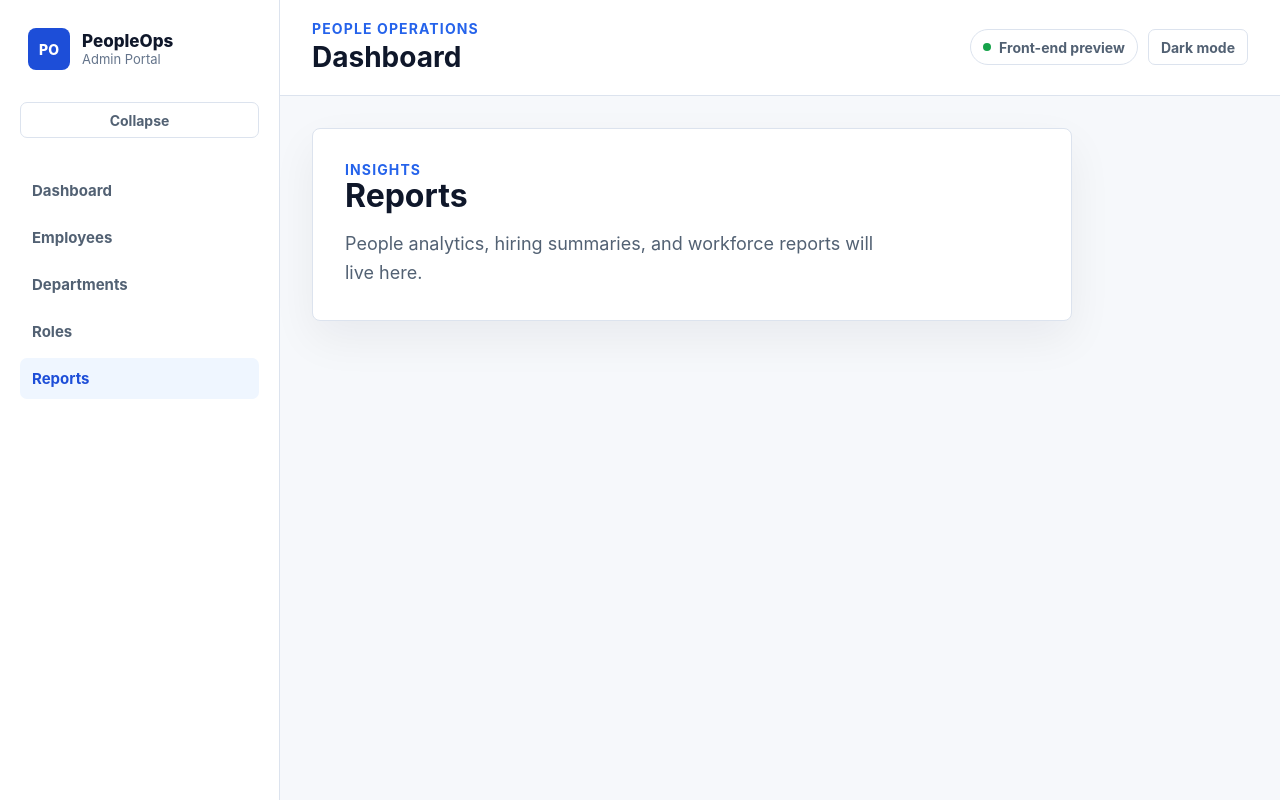
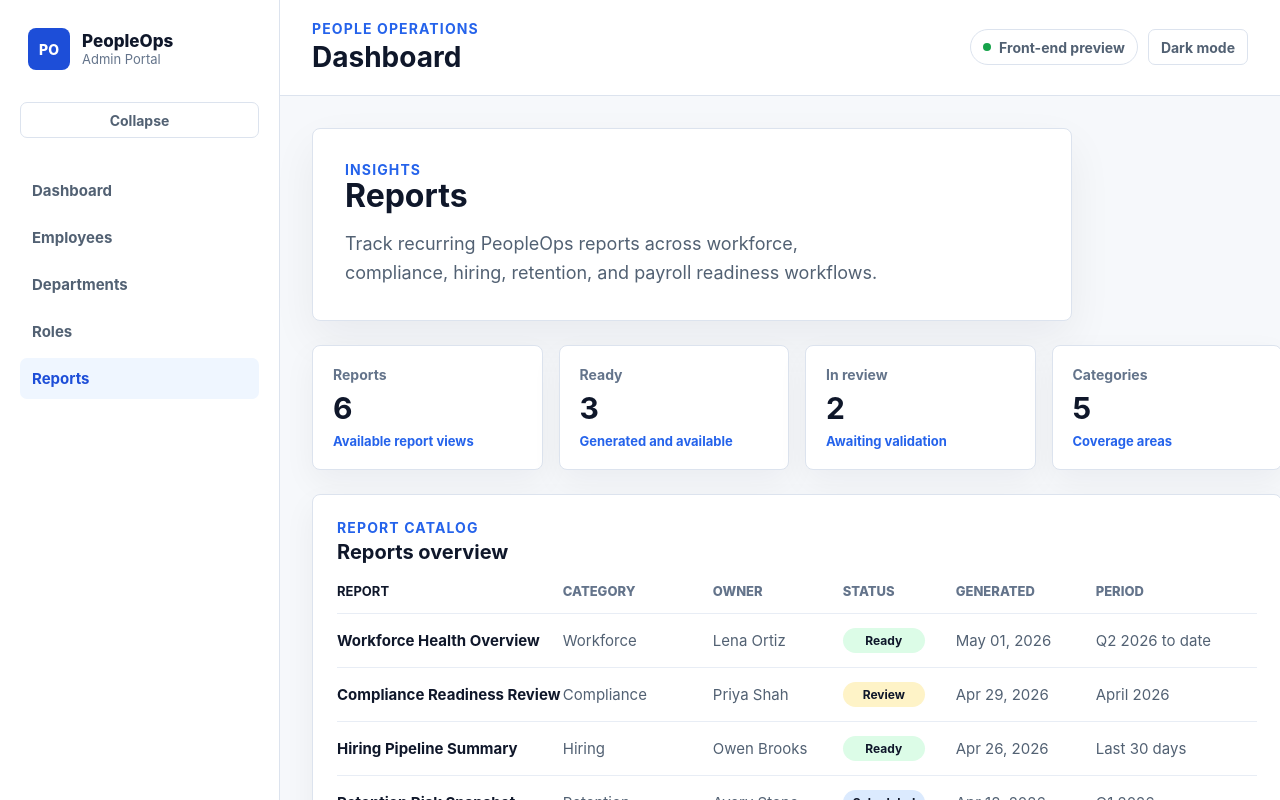
Before and after one commit to milanNbg/peopleops-admin-portal, a React (Vite) app: page /reports in a window 1280 px wide. Shown: the top 800 px of the page. Built offline with nearby package versions, Linux system fonts and the light colour scheme.

Commit message:
Add reports feature page

```diff
--- a/src/App.scss
+++ b/src/App.scss
@@ -216,6 +216,11 @@
 }
 
 .roles-page {
+  display: grid;
+  gap: 24px;
+}
+
+.reports-page {
   display: grid;
   gap: 24px;
 }
@@ -535,6 +540,68 @@
   background: var(--color-neutral-soft);
 }
 
+.reports-table {
+  display: grid;
+  overflow-x: auto;
+}
+
+.reports-row {
+  display: grid;
+  grid-template-columns:
+    minmax(220px, 1.4fr) minmax(150px, 0.9fr) minmax(130px, 0.8fr)
+    minmax(110px, 0.7fr) minmax(140px, 0.8fr) minmax(160px, 1fr);
+  min-width: 920px;
+  padding: 14px 0;
+  border-top: 1px solid var(--color-border-soft);
+  color: var(--color-muted);
+  font-size: 15px;
+}
+
+.reports-row span {
+  display: flex;
+  align-items: center;
+}
+
+.reports-row span:first-child {
+  color: var(--color-heading);
+  font-weight: 750;
+}
+
+.reports-row-header {
+  padding-top: 0;
+  border-top: 0;
+  color: var(--color-subtle);
+  font-size: 13px;
+  font-weight: 800;
+  text-transform: uppercase;
+}
+
+.report-status {
+  display: inline-flex;
+  align-items: center;
+  justify-content: center;
+  min-width: 82px;
+  padding: 5px 10px;
+  border-radius: 999px;
+  font-size: 12px;
+  font-weight: 800;
+}
+
+.report-status-ready {
+  color: var(--color-success-text);
+  background: var(--color-success-soft);
+}
+
+.report-status-review {
+  color: var(--color-warning-text);
+  background: var(--color-warning-soft);
+}
+
+.report-status-scheduled {
+  color: var(--color-accent-strong);
+  background: var(--color-focus);
+}
+
 .status-badge {
   display: inline-flex;
   align-items: center;
--- /dev/null
+++ b/src/data/reports.ts
@@ -0,0 +1,58 @@
+import type { Report } from '../types/report'
+
+export const reports: Report[] = [
+  {
+    category: 'Workforce',
+    generatedDate: 'May 01, 2026',
+    id: 'report-workforce-health',
+    name: 'Workforce Health Overview',
+    owner: 'Lena Ortiz',
+    period: 'Q2 2026 to date',
+    status: 'Ready',
+  },
+  {
+    category: 'Compliance',
+    generatedDate: 'Apr 29, 2026',
+    id: 'report-compliance-readiness',
+    name: 'Compliance Readiness Review',
+    owner: 'Priya Shah',
+    period: 'April 2026',
+    status: 'Review',
+  },
+  {
+    category: 'Hiring',
+    generatedDate: 'Apr 26, 2026',
+    id: 'report-hiring-pipeline',
+    name: 'Hiring Pipeline Summary',
+    owner: 'Owen Brooks',
+    period: 'Last 30 days',
+    status: 'Ready',
+  },
+  {
+    category: 'Retention',
+    generatedDate: 'Apr 18, 2026',
+    id: 'report-retention-risk',
+    name: 'Retention Risk Snapshot',
+    owner: 'Avery Stone',
+    period: 'Q1 2026',
+    status: 'Scheduled',
+  },
+  {
+    category: 'Payroll readiness',
+    generatedDate: 'Apr 15, 2026',
+    id: 'report-payroll-readiness',
+    name: 'Payroll Readiness Checklist',
+    owner: 'Nina Patel',
+    period: 'May 2026 cycle',
+    status: 'Review',
+  },
+  {
+    category: 'Workforce',
+    generatedDate: 'Apr 08, 2026',
+    id: 'report-location-distribution',
+    name: 'Location Distribution Report',
+    owner: 'Maya Chen',
+    period: 'Q1 2026',
+    status: 'Ready',
+  },
+]
--- a/src/features/reports/ReportsPage.tsx
+++ b/src/features/reports/ReportsPage.tsx
@@ -1,9 +1,149 @@
-export const ReportsPage = () => (
-  <section className="placeholder-page" aria-labelledby="reports-title">
+import { useEffect, useMemo, useState } from 'react'
+import { ErrorState } from '../../components/ui/ErrorState'
+import { LoadingState } from '../../components/ui/LoadingState'
+import { MetricCard } from '../../components/ui/MetricCard'
+import { getReports } from '../../services/reportsService'
+import type { Report, ReportStatus } from '../../types/report'
+
+const reportStatusClassNames: Record<ReportStatus, string> = {
+  Ready: 'ready',
+  Review: 'review',
+  Scheduled: 'scheduled',
+}
+
+export const ReportsPage = () => {
+  const [reports, setReports] = useState<Report[]>([])
+  const [error, setError] = useState<string | null>(null)
+  const [isLoading, setIsLoading] = useState(true)
+
+  const reportSummary = useMemo(() => {
+    const readyReports = reports.filter(
+      (report) => report.status === 'Ready',
+    ).length
+    const reportsInReview = reports.filter(
+      (report) => report.status === 'Review',
+    ).length
+    const categories = new Set(reports.map((report) => report.category)).size
+
+    return {
+      categories,
+      readyReports,
+      reportsInReview,
+      totalReports: reports.length,
+    }
+  }, [reports])
+
+  useEffect(() => {
+    let isMounted = true
+
+    const loadReports = async () => {
+      try {
+        const reportData = await getReports()
+
+        if (isMounted) {
+          setReports(reportData)
+          setError(null)
+        }
+      } catch {
+        if (isMounted) {
+          setError('Report data could not be loaded. Please try again later.')
+        }
+      } finally {
+        if (isMounted) {
+          setIsLoading(false)
+        }
+      }
+    }
+
+    loadReports()
+
+    return () => {
+      isMounted = false
+    }
+  }, [])
+
+  return (
+    <div className="reports-page">
+      <section className="welcome-panel" aria-labelledby="reports-title">
         <p className="eyebrow">Insights</p>
         <h2 id="reports-title">Reports</h2>
         <p className="intro">
-      People analytics, hiring summaries, and workforce reports will live here.
+          Track recurring PeopleOps reports across workforce, compliance,
+          hiring, retention, and payroll readiness workflows.
         </p>
       </section>
+
+      {isLoading ? (
+        <LoadingState message="Loading report data..." />
+      ) : error ? (
+        <ErrorState message={error} title="Report data unavailable" />
+      ) : (
+        <>
+          <section className="metric-grid" aria-label="Report summary">
+            <MetricCard
+              label="Reports"
+              trend="Available report views"
+              value={String(reportSummary.totalReports)}
+            />
+            <MetricCard
+              label="Ready"
+              trend="Generated and available"
+              value={String(reportSummary.readyReports)}
+            />
+            <MetricCard
+              label="In review"
+              trend="Awaiting validation"
+              value={String(reportSummary.reportsInReview)}
+            />
+            <MetricCard
+              label="Categories"
+              trend="Coverage areas"
+              value={String(reportSummary.categories)}
+            />
+          </section>
+
+          <section className="dashboard-card" aria-labelledby="report-list-title">
+            <div className="section-heading">
+              <p className="eyebrow">Report catalog</p>
+              <h3 id="report-list-title">Reports overview</h3>
+            </div>
+
+            <div
+              className="reports-table"
+              role="table"
+              aria-label="Reports overview"
+            >
+              <div className="reports-row reports-row-header" role="row">
+                <span role="columnheader">Report</span>
+                <span role="columnheader">Category</span>
+                <span role="columnheader">Owner</span>
+                <span role="columnheader">Status</span>
+                <span role="columnheader">Generated</span>
+                <span role="columnheader">Period</span>
+              </div>
+
+              {reports.map((report) => (
+                <div className="reports-row" role="row" key={report.id}>
+                  <span role="cell">{report.name}</span>
+                  <span role="cell">{report.category}</span>
+                  <span role="cell">{report.owner}</span>
+                  <span role="cell">
+                    <span
+                      className={`report-status report-status-${
+                        reportStatusClassNames[report.status]
+                      }`}
+                    >
+                      {report.status}
+                    </span>
+                  </span>
+                  <span role="cell">{report.generatedDate}</span>
+                  <span role="cell">{report.period}</span>
+                </div>
+              ))}
+            </div>
+          </section>
+        </>
+      )}
+    </div>
   )
+}
--- /dev/null
+++ b/src/services/reportsService.ts
@@ -0,0 +1,8 @@
+import { reports } from '../data/reports'
+import { mockDelay } from '../utils/mockDelay'
+
+export const getReports = async () => {
+  await mockDelay()
+
+  return reports
+}
--- /dev/null
+++ b/src/types/report.ts
@@ -0,0 +1,18 @@
+export type ReportCategory =
+  | 'Workforce'
+  | 'Compliance'
+  | 'Hiring'
+  | 'Retention'
+  | 'Payroll readiness'
+
+export type ReportStatus = 'Ready' | 'Scheduled' | 'Review'
+
+export type Report = {
+  category: ReportCategory
+  generatedDate: string
+  id: string
+  name: string
+  owner: string
+  period: string
+  status: ReportStatus
+}
```
Lines whose indentation alone changed are shown as unchanged.
